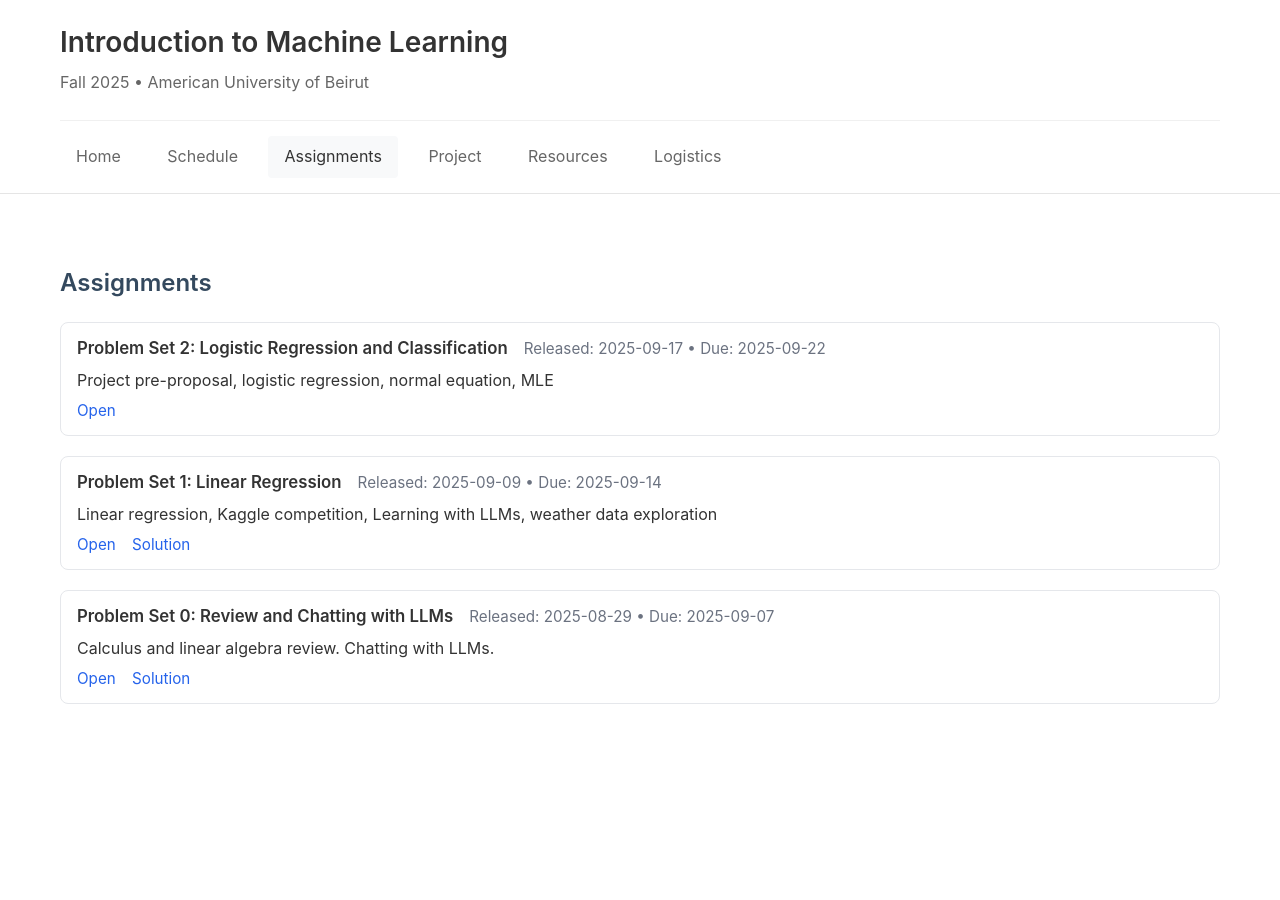
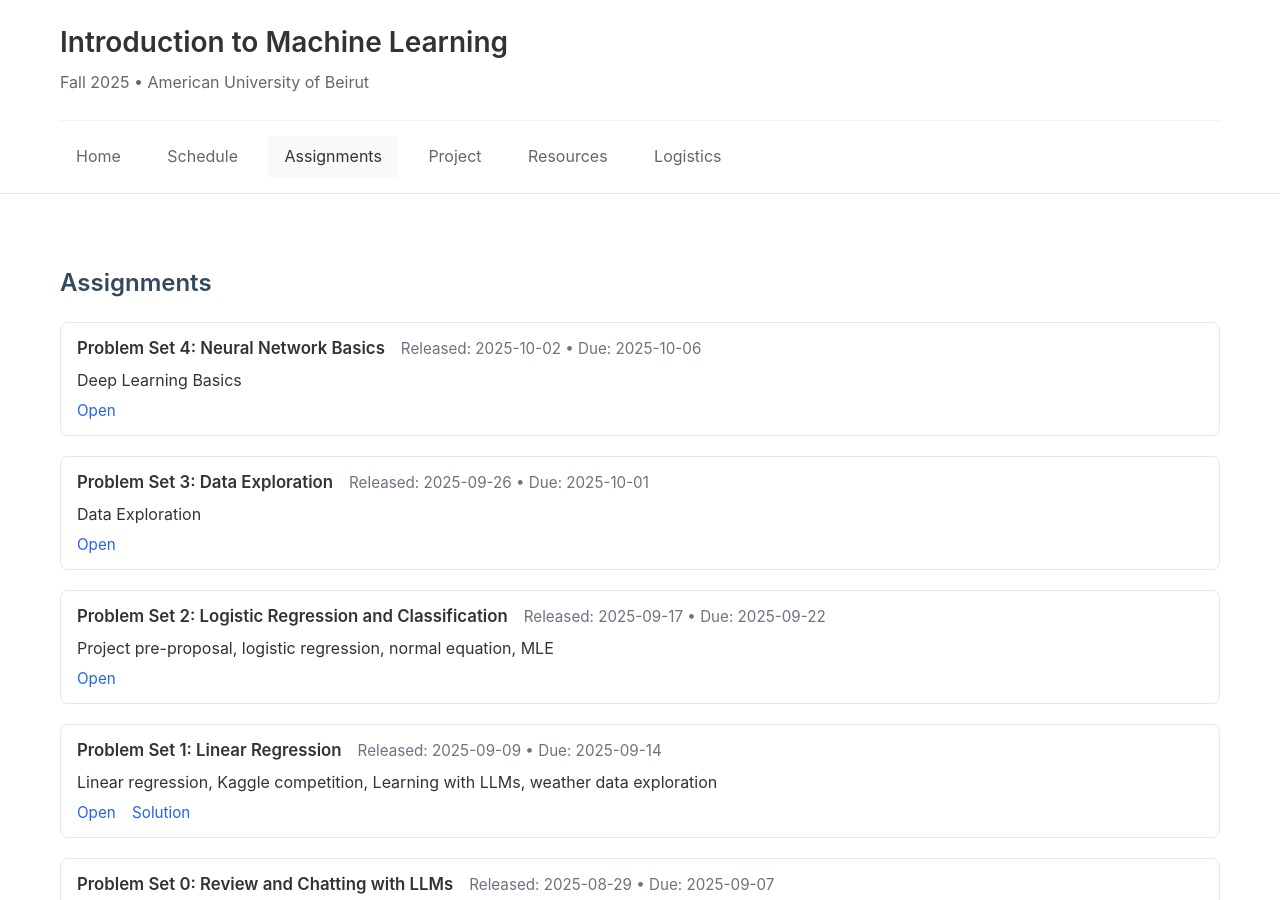
Before and after one commit to Data-Driven-Modeling-Lab/intro2ml, a Jekyll site: the page built from assignments.md, in a window 1280 px wide and 900 px high. Built offline with Jekyll 4.4.1, drawn with Linux system fonts in a browser that asks for light colours; some of the changed lines change nothing that is shown.

Commit message:
Fixing assignments/lectures

```diff
--- a/_data/assignments.yml
+++ b/_data/assignments.yml
@@ -27,3 +27,19 @@
   links:
   - name: Open
     url: /materials/assignments/hw2/
+- id: hw3
+  title: 'Problem Set 3: Data Exploration'
+  release_date: 2025-09-26
+  due_date: 2025-10-01
+  description: Data Exploration
+  links:
+  - name: Open
+    url: /materials/assignments/hw3/
+- id: hw4
+  title: 'Problem Set 4: Neural Network Basics'
+  release_date: 2025-10-02
+  due_date: 2025-10-06
+  description: 'Deep Learning Basics '
+  links:
+  - name: Open
+    url: /materials/assignments/hw4/
--- a/_data/lectures.yml
+++ b/_data/lectures.yml
@@ -1,6 +1,6 @@
 - section: Introduction
   lecture_number: 1
-  date: '2025-08-26'
+  date: Aug 26
   title: Introduction, Ethics/Purpose of AI, Logistics
   subtitle: Course foundations and logistics
   type: lecture
@@ -36,7 +36,7 @@
   assignments: null
 - section: Introduction
   lecture_number: 2
-  date: '2025-08-28'
+  date: Aug 28
   title: Data, Models, and Python
   subtitle: null
   type: lecture
@@ -55,7 +55,7 @@
   assignments: null
 - section: Introduction
   lecture_number: 3
-  date: '2025-09-02'
+  date: Sep 2
   title: Math and Python Review - Your Computational Toolkit
   subtitle: Linear algebra meets computational implementation
   type: lecture
@@ -72,7 +72,22 @@
     - name: CS229 Linear Algebra Review
       url: https://cs229.stanford.edu/section/cs229-linalg.pdf
       type: reference
-    lecture: []
+    lecture:
+    - name: Python Introduction
+      url: /materials/notebooks/00_python_intro/
+      type: notebook
+    - name: Vectors And Basics
+      url: /materials/notebooks/01_vectors_and_basics/
+      type: notebook
+    - name: Matrices And Operations
+      url: /materials/notebooks/02_matrices_and_operations/
+      type: notebook
+    - name: Matrix Properties And Calculus
+      url: /materials/notebooks/03_matrix_properties_and_calculus/
+      type: notebook
+    - name: Data Reading And Plotting
+      url: /materials/notebooks/04_data_reading_and_plotting/
+      type: notebook
   references:
     articles:
     - name: CS231n Python/NumPy Tutorial
@@ -99,7 +114,7 @@
   assignments: null
 - section: Function Approximation
   lecture_number: 4
-  date: '2025-09-09'
+  date: Sep 9
   title: Supervised Learning and Linear Regression
   subtitle: First machine learning algorithm and foundational concepts
   type: lecture
@@ -114,6 +129,9 @@
     - name: Lecture Slides
       url: /materials/slides/linear-regression.pdf
       type: slides
+    - name: Notes with Code
+      url: /materials/notebooks/cs229_linear_regression_complete/
+      type: notebooks
     - name: CS 229 notes, Part I, Chapter 1, Sections 1.1-1.2
       url: https://cs229.stanford.edu/main_notes.pdf
       type: references
@@ -125,7 +143,7 @@
   assignments: null
 - section: Function Approximation
   lecture_number: 5
-  date: '2025-09-11'
+  date: Sep 11
   title: Feature Engineering and Generalization
   subtitle: From raw data to meaningful features, avoiding overfitting
   type: lecture
@@ -143,6 +161,9 @@
       url: https://cs229.stanford.edu/main_notes.pdf
       type: references
     references:
+    - name: Generalization, linear regression, and Scikit-learn Notebook
+      url: /materials/notebooks/ML_tutorial/
+      type: notebook
     - name: Generalization, linear regression, and Scikit-learn Video
       url: https://www.youtube.com/watch?v=f-EFJXCzLsQ&list=PLYjn3CKPE-JVE5BPrDLAVJ3IN3FY_Def2&index=3&ab_channel=JosephBakarji
       type: video
@@ -150,7 +171,7 @@
   assignments: null
 - section: Function Approximation
   lecture_number: 6
-  date: '2025-09-16'
+  date: Sep 16
   title: Classification and Logistic Regression
   subtitle: From regression to classification with probabilistic models
   type: lecture
@@ -171,7 +192,7 @@
   assignments: null
 - section: Probabilistic Reasoning
   lecture_number: 7
-  date: '2025-09-18'
+  date: Sep 18
   title: Maximum Likelihood Estimation and Generalized Linear Models
   subtitle: Foundations of probabilistic reasoning and statistical learning
   type: lecture
@@ -192,7 +213,7 @@
   assignments: null
 - section: Probabilistic Reasoning
   lecture_number: 8
-  date: '2025-09-23'
+  date: Sep 23
   title: Generative Learning and Language
   subtitle: Working with Language and the Naive Bayes Algorithm
   type: lecture
@@ -211,7 +232,7 @@
   assignments: null
 - section: Deep Learning
   lecture_number: 10
-  date: '2025-09-30'
+  date: Sep 30
   title: Introduction to Neural Networks
   subtitle: From linear models to deep networks
   type: lecture
@@ -222,8 +243,45 @@
     '
   materials:
     lecture:
-    - name: Lecture Slides
-      url: /materials/slides/deep-learning-lecture-2.pdf
+    - name: Lecture Slides (until )
+      url: /materials/slides/deep-learning-lecture-part_1.pdf
       type: slides
+    - name: Python Neural Network Example
+      url: notebooks/basic_nn_example.ipynb
+      type: notebook
   references: null
   assignments: null
+- section: Deep Learning
+  lecture_number: 11
+  date: Oct 2
+  title: Backpropagation, Computation Graphs and Hands on
+  subtitle: A deeper dive into the inner working of deep learning
+  type: lecture
+  duration: 75
+  description: ' Backpropagation, chain rule, computation graph, pytorch, tutorial,
+    symmetry
+
+    '
+  materials:
+    lecture:
+    - name: Lecture Slides
+      url: /materials/slides/deep-learning-lecture-part_2.pdf
+      type: slides
+    - name: Make Network Symmetric Exercise
+      url: /materials/notebooks/basic_nn_example/
+      type: notebook
+    references:
+    - name: Pytorch Basics
+      url: /materials/notebooks/Pytorch-First-Steps/
+      type: notebook
+    - name: Neural Network from Scratch
+      url: /materials/notebooks/neural_networks_from_scratch/
+      type: notebook
+    - name: Deep Learning for MNIST
+      url: /materials/notebooks/pytorch_nn_with_mnist/
+      type: notebook
+    - name: Tensorflow Playground
+      url: https://playground.tensorflow.org/
+      type: references
+  references: null
+  assignments: null
```
